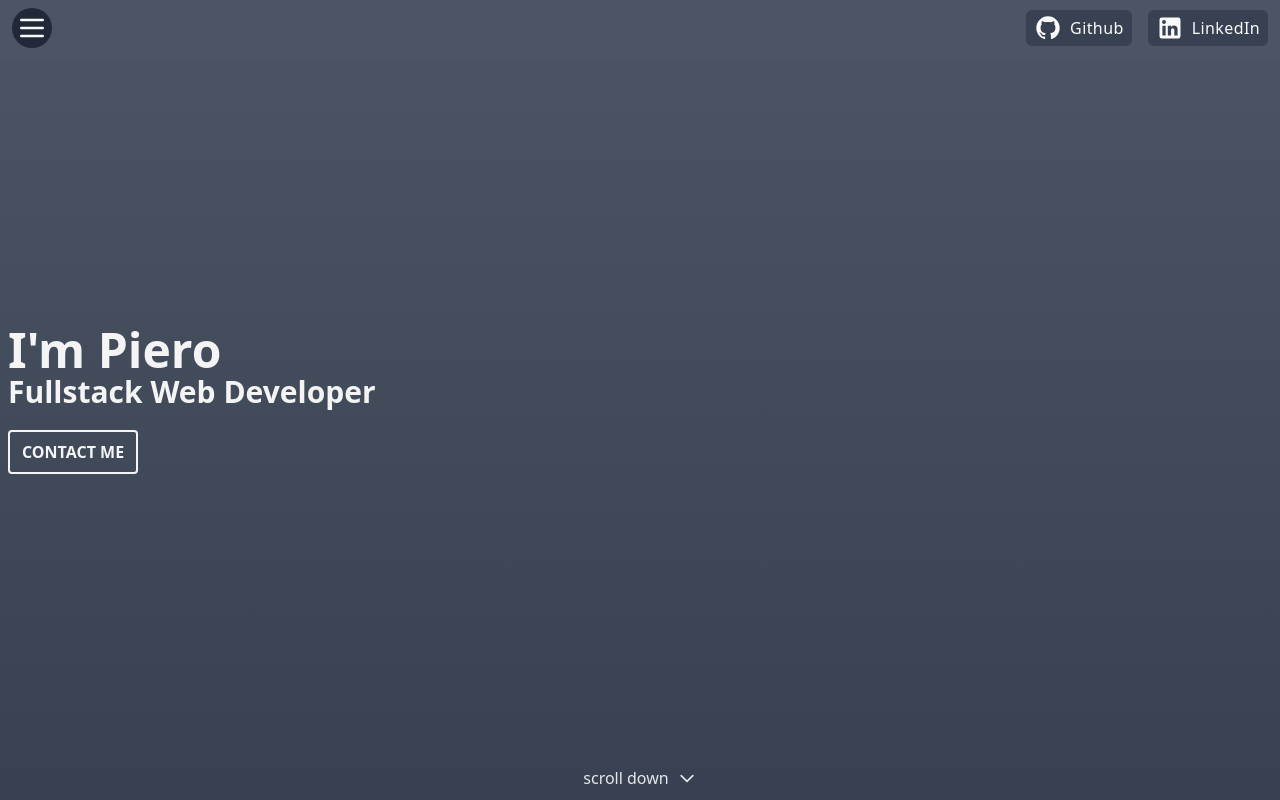
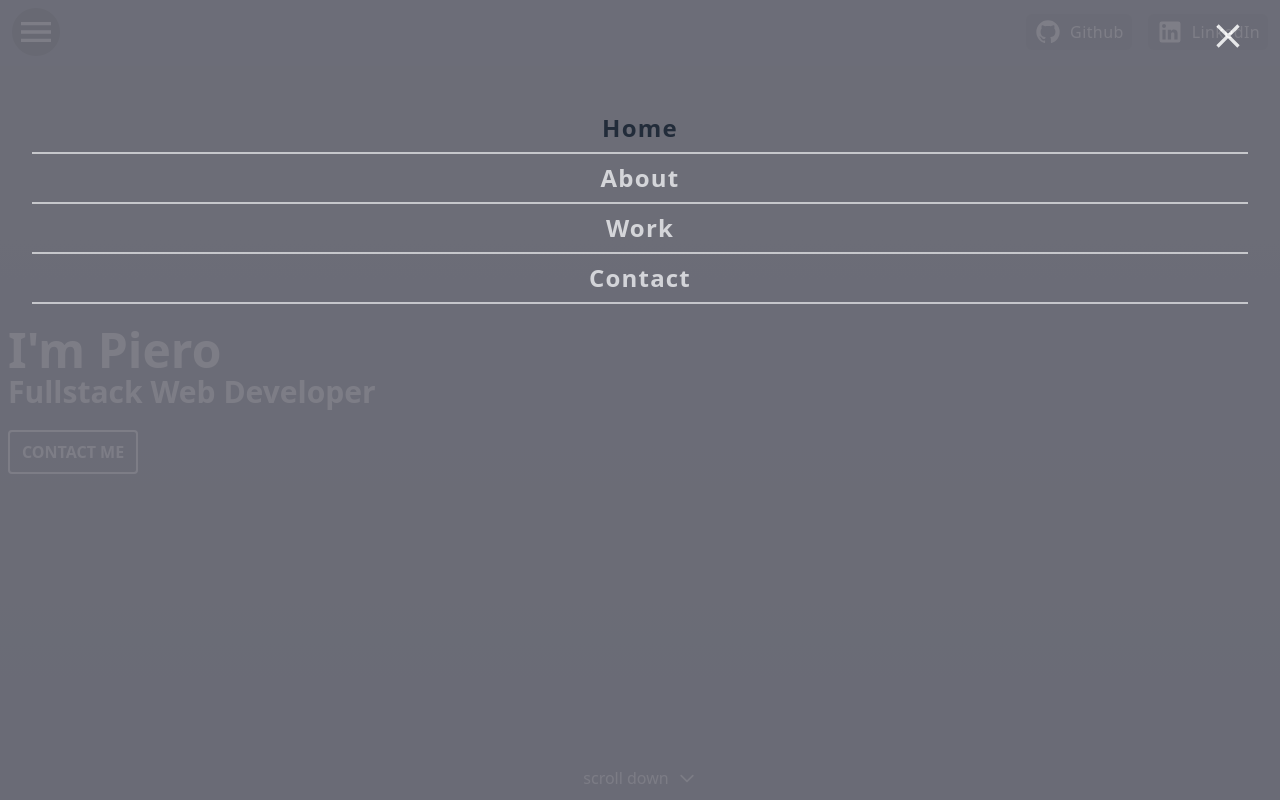
Before and after one commit to PieroNarciso/portfolio, a Vue app: page / in a window 1280 px wide. Both pictures are taken after a click on the button 32 px from the left and 28 px from the top of the page. Shown: the top 800 px of the page. Built offline with nearby package versions, Linux system fonts and the light colour scheme.

Commit message:
Added Routing and 'SideBar' pannel
* Routes for `Home` `About` `Work` `Contact`

```diff
--- a/src/components/base/PIcon.vue
+++ b/src/components/base/PIcon.vue
@@ -121,6 +121,17 @@
       d="M19,6.41L17.59,5L12,10.59L6.41,5L5,6.41L10.59,12L5,17.59L6.41,19L12,13.41L17.59,19L19,17.59L13.41,12L19,6.41Z"
     />
   </svg>
+  <svg
+    v-if="icon === 'menu'"
+    class="fill-current"
+    v-bind="$attrs"
+    viewBox="0 0 24 24"
+  >
+    <path
+      fill="currentColor"
+      d="M3,6H21V8H3V6M3,11H21V13H3V11M3,16H21V18H3V16Z"
+    />
+  </svg>
 </template>
 
 <script lang="ts">
--- a/src/components/ui/BurgerMenu.vue
+++ b/src/components/ui/BurgerMenu.vue
@@ -1,20 +1,48 @@
 <template>
   <button
     class="p-1 rounded-full focus:bg-primary-dark transform duration-200 hover:scale-105 focus:outline-none"
+    @click="toggleSideBar"
   >
-    <svg
-      class="w-8 h-8 fill-current text-coolWhite-light"
-      fill="none"
-      stroke="currentColor"
-      viewBox="0 0 24 24"
-      xmlns="http://www.w3.org/2000/svg"
-    >
-      <path
-        stroke-linecap="round"
-        stroke-linejoin="round"
-        stroke-width="2"
-        d="M4 6h16M4 12h16M4 18h16"
-      ></path>
-    </svg>
+    <p-icon class="w-10 h-10 text-coolWhite" icon="menu"></p-icon>
   </button>
+
+  <teleport to="body">
+    <transition>
+      <SideBar v-if="showSideBar" @close="toggleSideBar" />
+    </transition>
+  </teleport>
 </template>
+
+<script lang="ts">
+import { defineComponent, ref } from 'vue';
+
+import PIcon from '../base/PIcon.vue';
+import SideBar from './SideBar.vue';
+
+export default defineComponent({
+  components: {
+    PIcon,
+    SideBar,
+  },
+  setup() {
+    const showSideBar = ref(false);
+    const toggleSideBar = () => {
+      showSideBar.value = !showSideBar.value;
+    };
+
+    return {
+      showSideBar,
+      toggleSideBar,
+    };
+  },
+});
+</script>
+
+<style scoped>
+.v-enter-from, .v-leave-to {
+  @apply w-2/6;
+}
+.v-enter-active, .v-leave-active {
+  @apply transform ease-in duration-100;
+}
+</style>
--- a/src/components/ui/PortafolioCard.vue
+++ b/src/components/ui/PortafolioCard.vue
@@ -32,7 +32,7 @@
     <transition>
       <div
         v-if="showImg"
-        class="fixed top-0 w-screen h-screen px-8 pt-4 pb-8 bg-gray-800 bg-opacity-50"
+        class="fixed top-0 w-screen h-screen px-8 pt-4 pb-8 bg-gray-800 bg-opacity-60"
       >
         <div class="flex flex-row-reverse mb-4">
           <button
--- /dev/null
+++ b/src/components/ui/SideBar.vue
@@ -0,0 +1,73 @@
+<template>
+  <div
+    class="fixed top-0 left-0 w-full h-full px-8 pt-4 pb-8 opacity-90 bg-brown-dark"
+  >
+    <div class="flex flex-row-reverse mb-4">
+      <button
+        class="focus:outline-none hover:scale-105 transform duration-150"
+        @click="closeSidebar"
+      >
+        <p-icon class="w-10 h-10 text-coolWhite-light" icon="close"></p-icon>
+      </button>
+    </div>
+
+    <!-- Links to Navigate -->
+    <div class="mt-12">
+      <router-link
+        class="block w-full py-2 text-2xl font-semibold tracking-wider text-center border-b-2 hover:text-primary-dark text-coolWhite-dark border-brown-light focus:outline-none"
+        v-for="link in links"
+        :key="link.name"
+        :to="link.to"
+        type="button"
+        :name="link.name"
+        @click.prevent="goToRoute"
+      >
+        {{ link.name }}
+      </router-link>
+    </div>
+  </div>
+</template>
+
+<script lang="ts">
+import { defineComponent, ref } from 'vue';
+import { useRouter } from 'vue-router';
+
+import PIcon from '../base/PIcon.vue';
+
+export default defineComponent({
+  emits: ['close'],
+  components: {
+    PIcon,
+  },
+  setup(_, context) {
+    const router = useRouter();
+    const closeSidebar = () => {
+      context.emit('close');
+    };
+
+    const goToRoute = (event: { target: HTMLButtonElement }) => {
+      closeSidebar();
+      router.push({ name: event.target.name });
+    };
+
+    const links = ref([
+      { name: 'Home', to: '/' },
+      { name: 'About', to: '/about' },
+      { name: 'Work', to: '/work' },
+      { name: 'Contact', to: '/contact' },
+    ]);
+
+    return {
+      closeSidebar,
+      links,
+      goToRoute,
+    };
+  },
+});
+</script>
+
+<style scoped>
+.router-link-active {
+  @apply text-primary-dark;
+}
+</style>
--- a/src/router/index.ts
+++ b/src/router/index.ts
@@ -7,6 +7,21 @@ const routes: Array<RouteRecordRaw> = [
     name: 'Home',
     component: Home,
   },
+  {
+    path: '/about',
+    name: 'About',
+    component: () => import('../views/About.vue'),
+  },
+  {
+    path: '/work',
+    name: 'Work',
+    component: () => import('../views/Work.vue'),
+  },
+  {
+    path: '/contact',
+    name: 'Contact',
+    component: () => import('../views/Contact.vue'),
+  }
 ];
 
 const router = createRouter({
--- /dev/null
+++ b/src/views/About.vue
@@ -0,0 +1,3 @@
+<template>
+  <div>About</div>
+</template>
--- /dev/null
+++ b/src/views/Contact.vue
@@ -0,0 +1,3 @@
+<template>
+  <div>Contact</div>
+</template>
--- /dev/null
+++ b/src/views/Work.vue
@@ -0,0 +1,3 @@
+<template>
+  <div>Work</div>
+</template>
```
